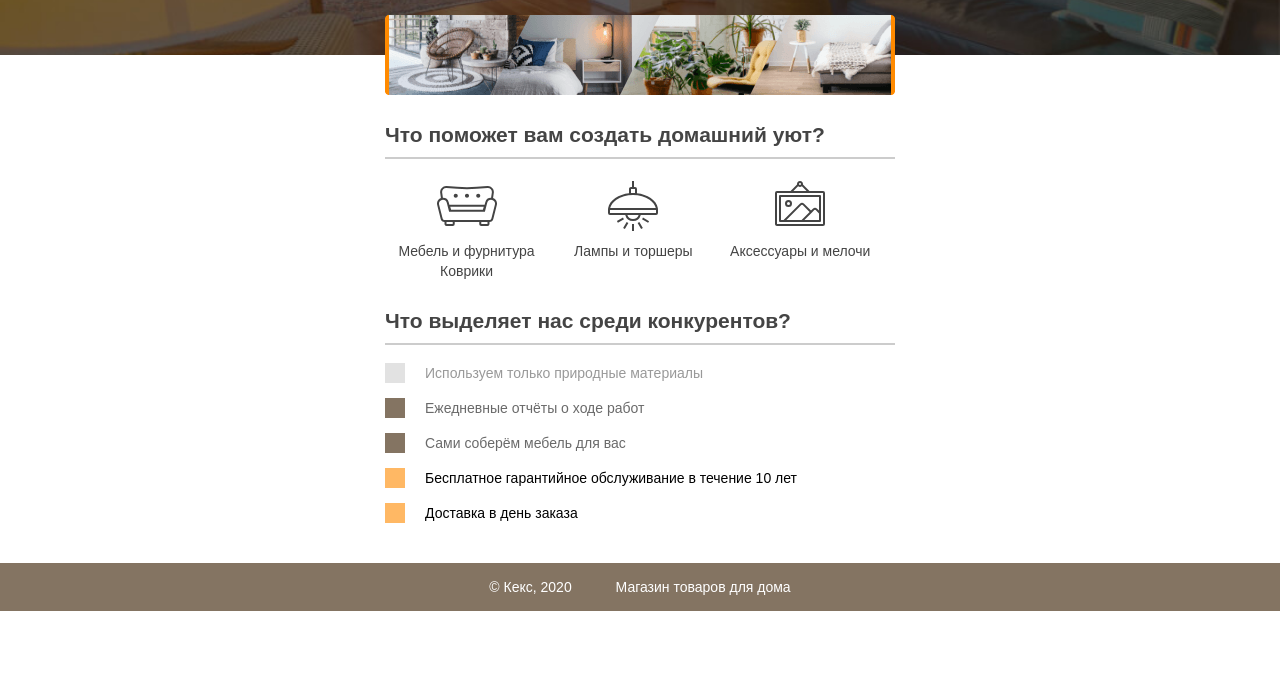
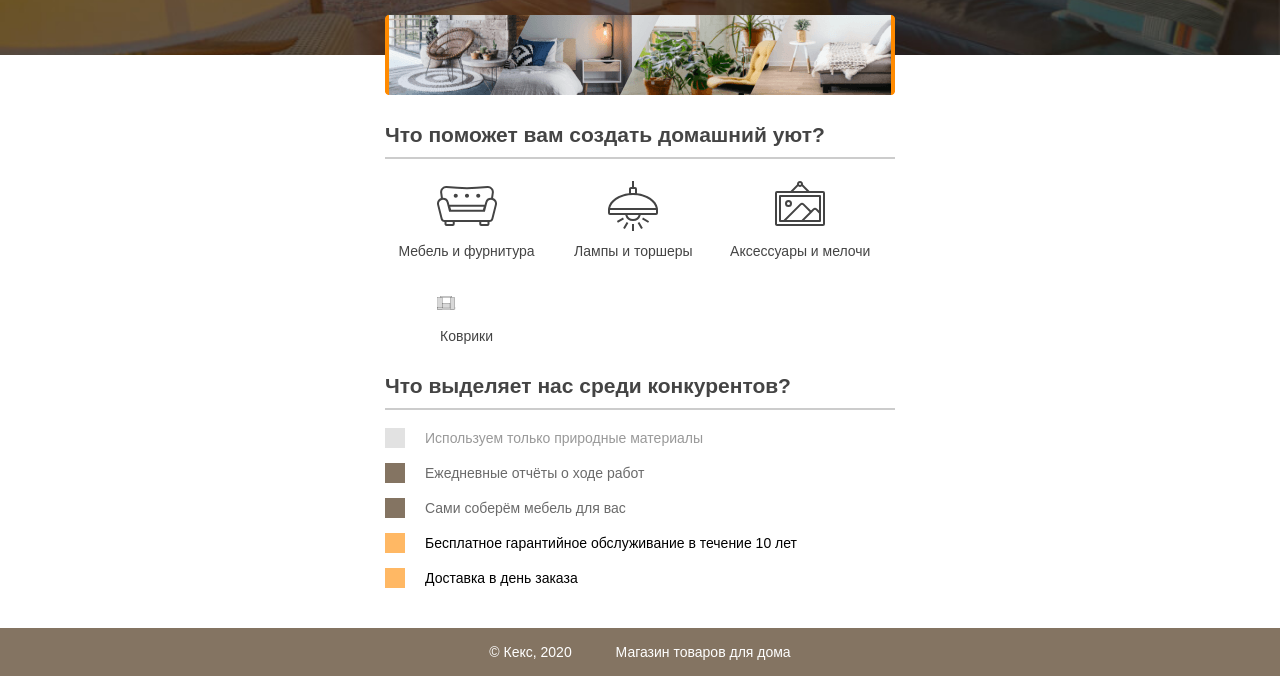
Before and after one commit to amjram/amjram.github.io, a plain HTML site: page index.html in a window 1280 px wide. Shown: the part 161-837 px from the top of the page. Before the commit the page ends 800 px from the top, so only its background shows below. Drawn offline with Linux system fonts and the light colour scheme.

Commit message:
Update style.css

```diff
--- a/style.css
+++ b/style.css
@@ -125,3 +125,7 @@ h2 {
   vertical-align: middle;
   padding: 0 20px;
 }
+.feature-alaulu {
+  padding-top: 65px;
+  background-image: url("img/alaulu.svg");
+}
```
